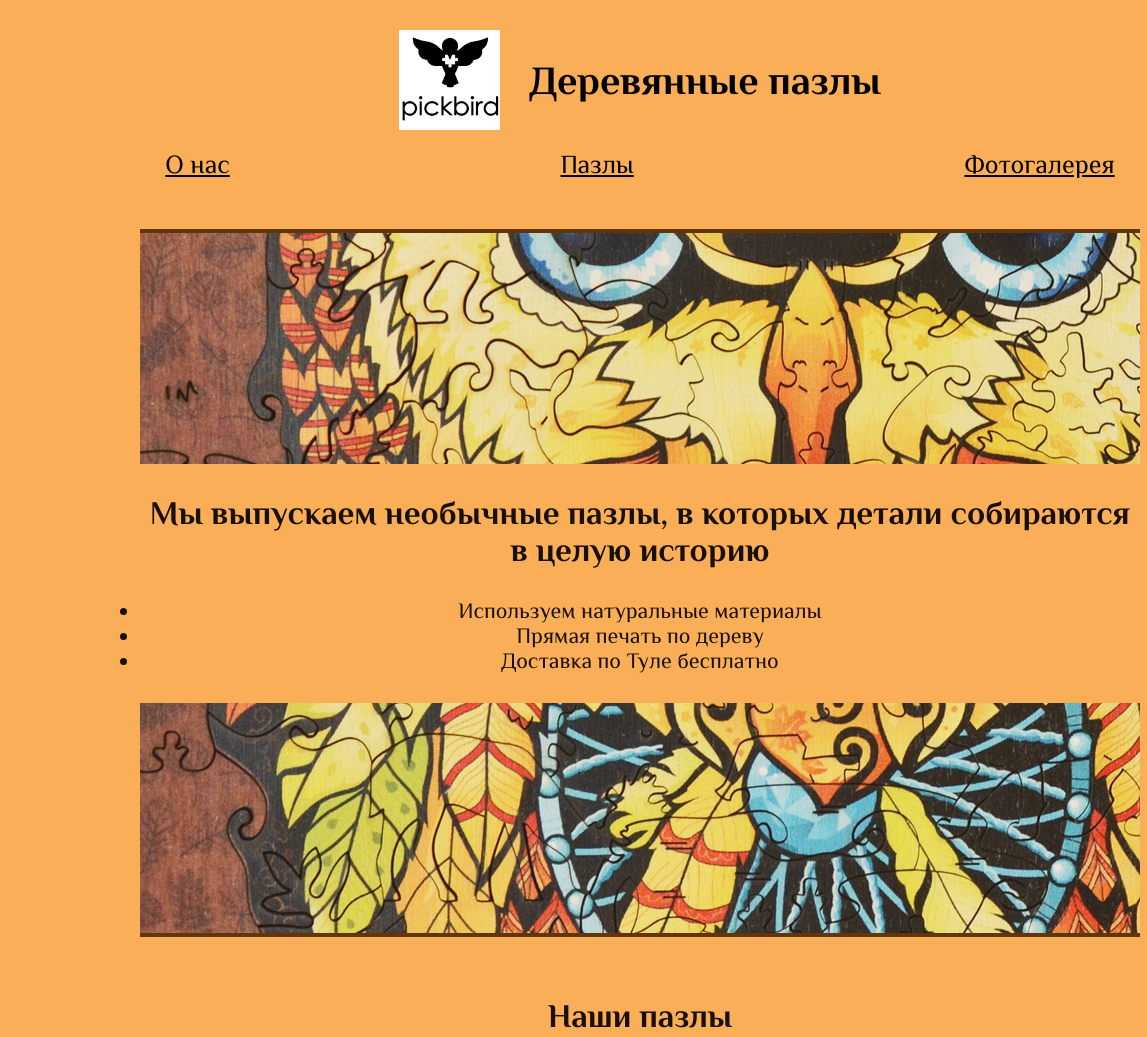
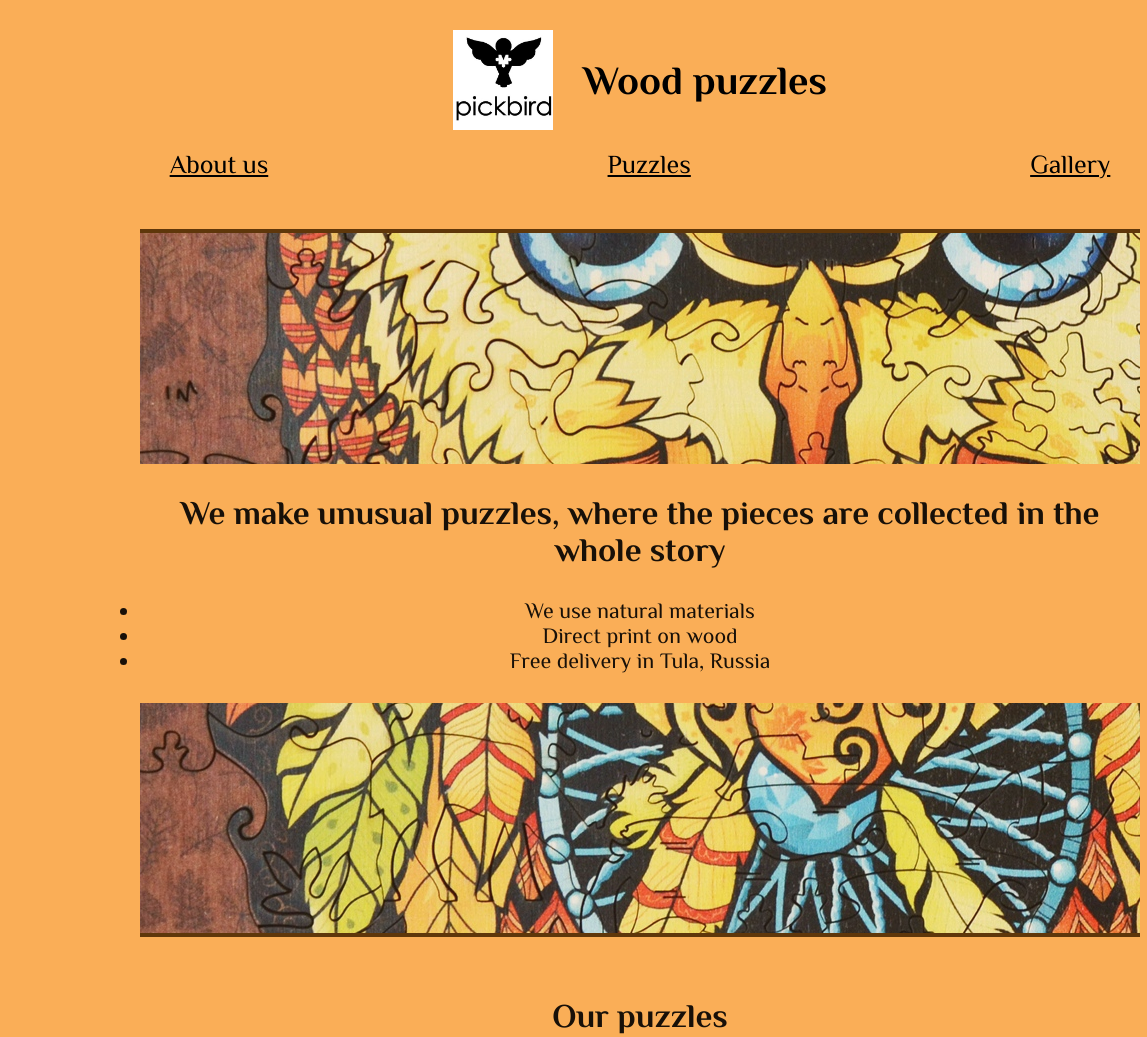
Before and after one commit to makarovangelika/puzzles, a plain HTML site: page index.html in a window 1280 px wide. Shown: the top 1037 px of the page, 0-1147 px from the left. Drawn offline with Linux system fonts and the light colour scheme.

Commit message:
Update index.html

```diff
--- a/index.html
+++ b/index.html
@@ -14,12 +14,12 @@
   <header>
     <div class="title">
       <img src="./resources/images/xbn2ncMseNc1.jpg" alt="company logo" class="logo">
-      <h1>Деревянные пазлы</h1>
+      <h1>Wood puzzles</h1>
     </div>
     <nav>
-      <a href="#hero-image">О нас</a>
-      <a href="#puzzles">Пазлы</a>
-      <a href="#gallery">Фотогалерея</a>
+      <a href="#hero-image">About us</a>
+      <a href="#puzzles">Puzzles</a>
+      <a href="#gallery">Gallery</a>
     </nav>
     <div class="soc-networks">
       <a href="https://www.instagram.com/pickbird_puzzle/" target="_blank"><img src="./resources/images/free-icon-instagram-1384031.png" alt="instagram logo"></a>
@@ -29,29 +29,29 @@
   <main>
     <section id="hero-image">
       <div class="info">
-        <h2>Мы выпускаем необычные пазлы, в которых детали собираются в целую историю</h2>
+        <h2>We make unusual puzzles, where the pieces are collected in the whole story</h2>
         <ul class="advantages">
-          <li>Используем натуральные материалы</li>
-          <li>Прямая печать по дереву</li>
-          <li>Доставка по Туле бесплатно</li>
+          <li>We use natural materials</li>
+          <li>Direct print on wood</li>
+          <li>Free delivery in Tula, Russia</li>
         </ul>
       </div>
     </section>
     <section id="puzzles">
-      <h2>Наши пазлы</h2>
+      <h2>Our puzzles</h2>
       <div class="puzzle-container">
         <figure>
           <img src="./resources/images/-KufrPUvPsk1.jpg">
-          <figcaption>Ловец снов</figcaption>
+          <figcaption>Dreams catcher</figcaption>
         </figure>
         <figure>
           <img src="./resources/images/GXZuWO4jG9w1.jpg">
-          <figcaption>Стальной бык</figcaption>
+          <figcaption>Steel bull</figcaption>
         </figure>
       </div>
     </section>
     <section id="gallery">
-      <h2>Фотогалерея</h2>
+      <h2>Gallery</h2>
       <div class="gallery-container">
         <div class="images-container">
           <img src="./resources/images/2R5dvaOEBsw.jpg">
```
